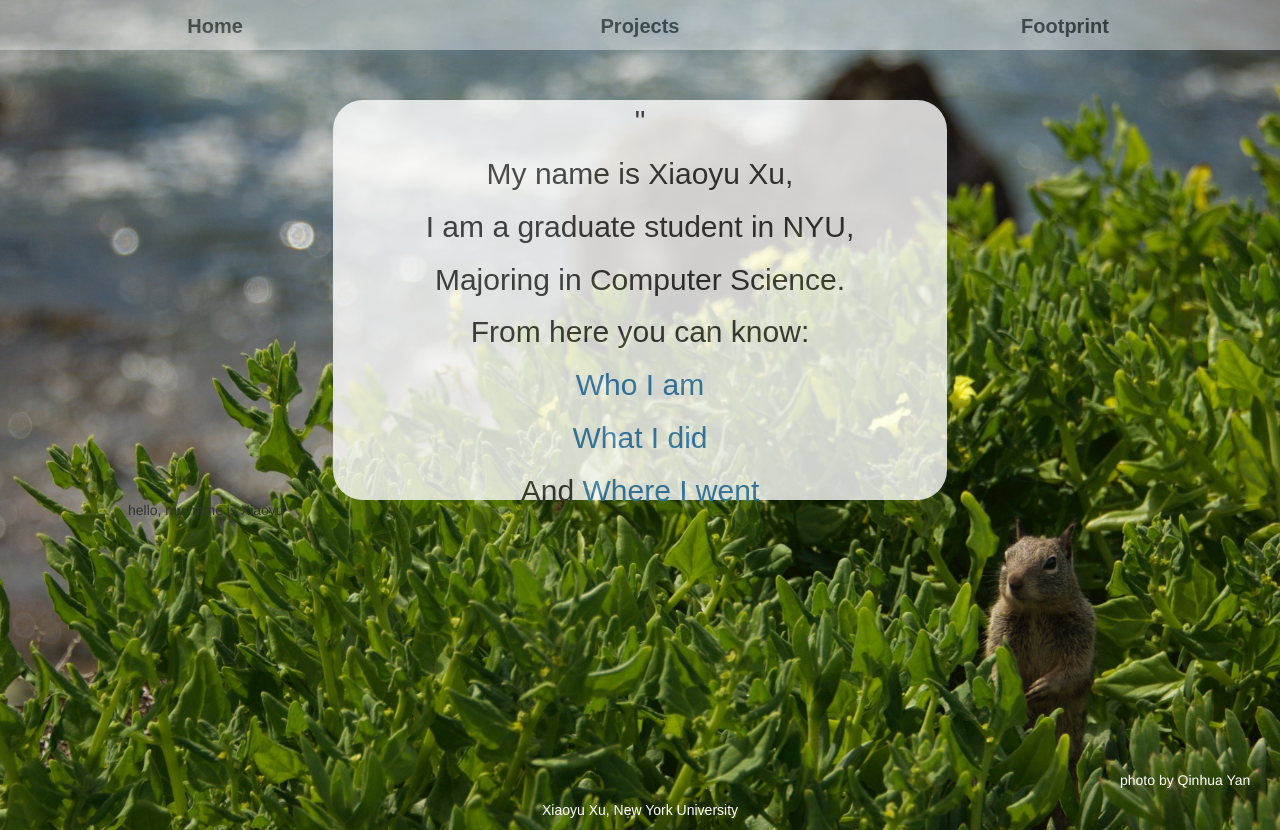
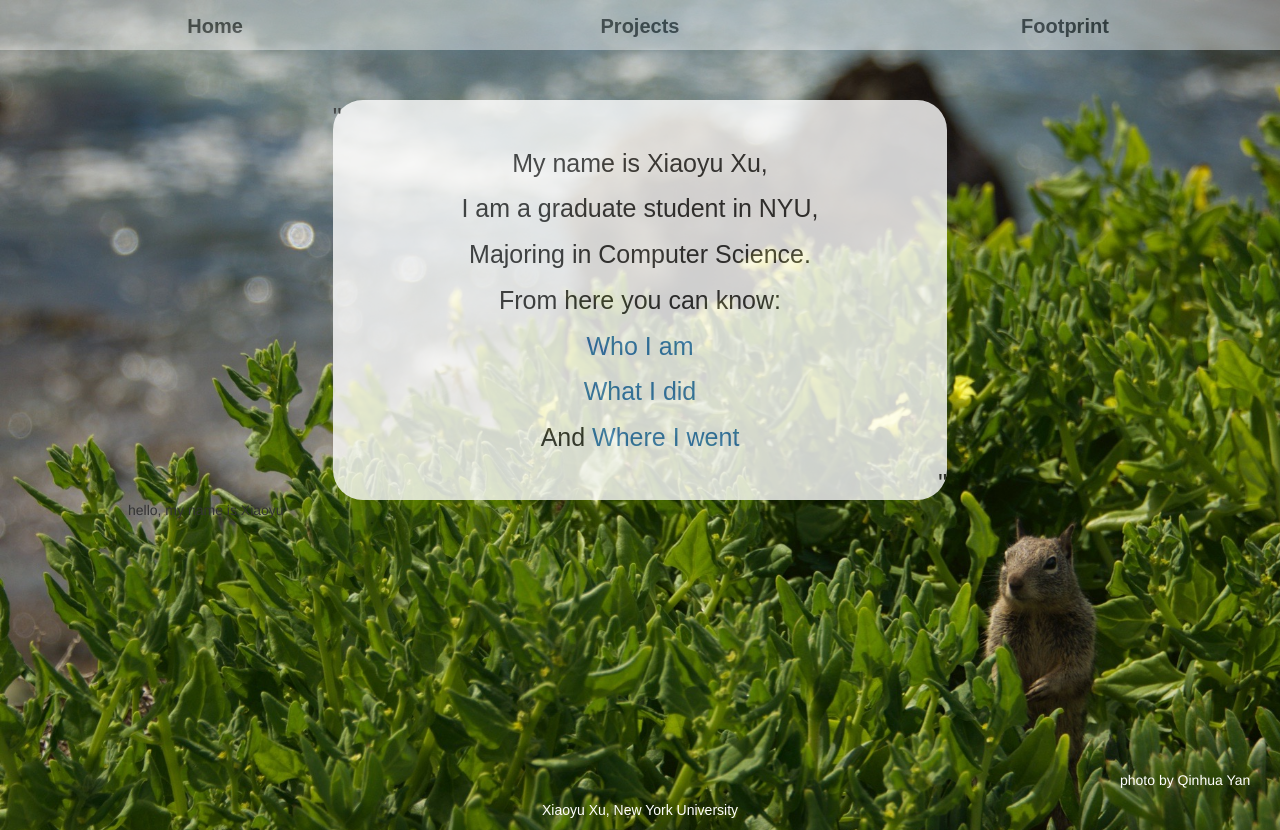
Before and after one commit to xuxiaoyu89/portfolio, a plain HTML site: page index.html in a window 1280 px wide. Drawn offline with nearby package versions, Linux system fonts and the light colour scheme; some packages are replaced by stand-ins of ours.

Commit message:
add content to home page

```diff
--- a/css/style.css
+++ b/css/style.css
@@ -61,7 +61,7 @@ body {
 	opacity: 0.8;
 	text-align: center;
 	margin: auto;
-	font-size: 30px;
+	font-size: 25px;
 	font-family: sans-serif;
 	border-radius: 30px;
 }
--- a/partials/main.html
+++ b/partials/main.html
@@ -1,5 +1,5 @@
 <div id="intro">
-	<p>"</p>
+	<p align="left">   "</p>
 	<p>My name is Xiaoyu Xu,</p>
 	<p>I am a graduate student in NYU,</p>
 	<p>Majoring in Computer Science.</p>
@@ -7,6 +7,6 @@
 	<p><a href="#Home">Who I am</a></p>
 	<p><a href="#Projects">What I did</a></p>
 	<p>And <a href="#Footprint">Where I went</a></p>
-	<p>"</p>
+	<p align="right">"   </p>
 </div>
 {{msg}}
```
